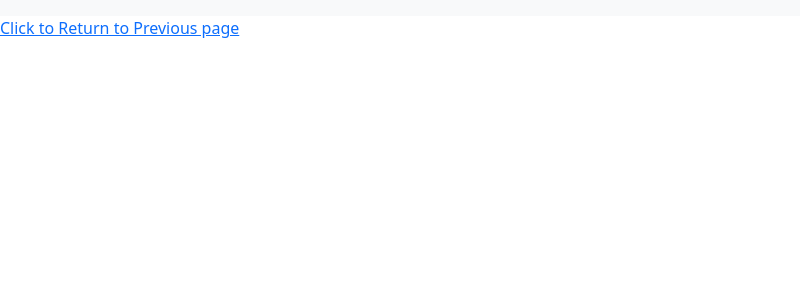
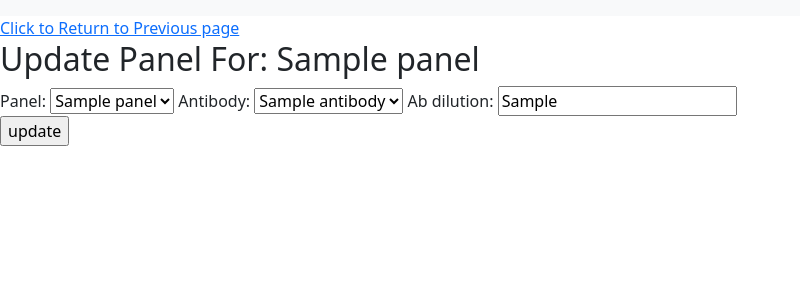
Before and after one commit to khalid-waya/django_antibody_app_git, a Django app: page /update_panel/1/ in a window 1280 px wide. Shown: the top 300 px of the page, without its empty margins (0-800 px from the left). Run offline with Django 4.2, Linux system fonts and the light colour scheme; tables that the repository leaves empty hold one stand-in row (values such as "Sample post"); some libraries are stand-ins or nearby versions.

Commit message:
You can update already existing panels antibodies and change their antibody

```diff
--- a/django_antibody_app/antibody_app/forms.py
+++ b/django_antibody_app/antibody_app/forms.py
@@ -40,4 +40,4 @@ class Panelform (forms.ModelForm):
 class PanelAntibodyform (forms.ModelForm):
     class Meta:
         model = PanelAntibody
-        fields = ['panel', 'antibody', 'ab_dilution' ]
+        fields = [ 'panel', 'antibody', 'ab_dilution' ]
--- a/django_antibody_app/antibody_app/models.py
+++ b/django_antibody_app/antibody_app/models.py
@@ -20,6 +20,8 @@ class Panel(models.Model):
         managed = False
         db_table = 'panel'
 
+    def __str__(self):
+        return f"{self.panel_name}"
 
 
 class AbSpeciesReactivity(models.Model):
@@ -198,7 +200,7 @@ class PanelAntibody(models.Model):
         db_table = 'panel_antibody'
 
     def __str__(self):
-        return self.panel.panel_name
+        return f"{self.panel} - {self.antibody}"
 
 
 class PanelAssay(models.Model):
--- a/django_antibody_app/antibody_app/templates/update_panel.html
+++ b/django_antibody_app/antibody_app/templates/update_panel.html
@@ -8,4 +8,16 @@ Update Panel
 <div id="return">
     <a href="{% url 'create_panel' %}" class="return_to_create_panel">Click to Return to Previous page</a>
 </div>
+<h2>Update Panel For: {{ panel.panel_name }}</h2>
+    <form class = "form_container" method="post">
+                {% csrf_token %}
+            {{ formset.management_form }}
+            {% for ab_panel in formset %}
+                <div class="antibody-form">
+                    {{ ab_panel.as_table }}
+                </div>
+            {% endfor %}
+
+            <input id="update-form" name = 'update-form' type="submit" value= "update"/>
+    </form>
 {% endblock %}
--- a/django_antibody_app/antibody_app/templates/update_reactivity.html
+++ b/django_antibody_app/antibody_app/templates/update_reactivity.html
@@ -11,7 +11,7 @@ Update Reactivity
 <h2>Update Reactivity For: {{ antibody.name }}</h2>
 
 <form id="form-container" method="post">
-  {% csrf_token %}
+{% csrf_token %}
 
   {% if formset.forms %}
     {% for reactivity in formset %}
--- a/django_antibody_app/antibody_app/views.py
+++ b/django_antibody_app/antibody_app/views.py
@@ -7,7 +7,7 @@ from django.http import HttpResponseRedirect
 from django.shortcuts import render, redirect, get_object_or_404
 import os
 from antibody_app.services.upload import *
-from .forms import antibodyForm, FluorophoreForm, MetalTagForm, OtherTagForm, ExcelUploadForm, AbSpeciesReactivityForms, Panelform
+from .forms import antibodyForm, FluorophoreForm, MetalTagForm, OtherTagForm, ExcelUploadForm, AbSpeciesReactivityForms, Panelform, PanelAntibodyform
 from antibody_app.services.tables import AntibodyTable, PanelTable
 from .models import *
 from .services.filters import AntibodyFilter, PanelFilter
@@ -176,5 +176,22 @@ def create_panel (request):
     return render(request, 'create_panel.html', {'table': table, 'filter': filter})
 def update_panel(request, panel_id):
     panel = get_object_or_404(Panel, pk = panel_id)
+    ab_panel_formset = modelformset_factory(PanelAntibody, form= PanelAntibodyform, extra=0)
+    qs = panel.panelantibody_set.all()
+    # print(qs.values())
 
-    return render(request, 'update_panel.html')
+    if request.method == 'POST':
+
+
+        formset = ab_panel_formset( request.POST, queryset= qs)
+
+        if 'update-form' in request.POST:
+            print("test")
+            if formset.is_valid():
+                print("works")
+                formset.save()
+                return redirect('create_panel')
+    else:
+        formset = ab_panel_formset(queryset=qs)
+
+    return render(request, 'update_panel.html',{'formset': formset, 'pk': panel_id, 'panel': panel})
```
